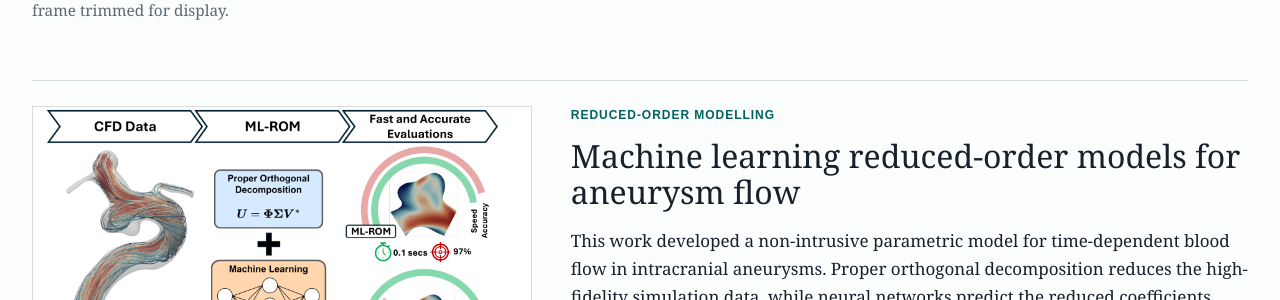
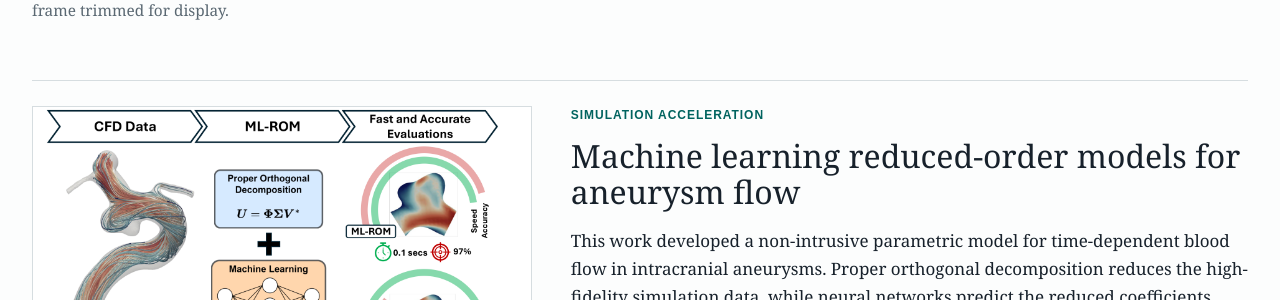
Before and after one commit to michaelmacraild/michaelmacraild.github.io, a Jekyll site: the page built from spotlights.md, in a window 1280 px wide and 900 px high, scrolled down 1013 px. Shown: the part 152-452 px from the top of the window. Built offline with Jekyll 4.4.1, drawn with Linux system fonts in a browser that asks for light colours.

Commit message:
Group the ROM spotlight under simulation acceleration

```diff
--- a/spotlights.md
+++ b/spotlights.md
@@ -29,7 +29,7 @@ permalink: /spotlights/
     <img class="spotlight-figure" src="{{ '/assets/img/rom-cover-graphic.png' | relative_url }}" alt="Machine-learning reduced-order modelling workflow for aneurysm flow simulation">
     <p class="item-meta">Original artwork by Michael MacRaild for <a href="https://doi.org/10.1002/cnm.3848">MacRaild et al. (2024)</a>.</p>
   </div>
-  <div><p class="section-label">Reduced-order modelling</p><h2>Machine learning reduced-order models for aneurysm flow</h2><p>This work developed a non-intrusive parametric model for time-dependent blood flow in intracranial aneurysms. Proper orthogonal decomposition reduces the high-fidelity simulation data, while neural networks predict the reduced coefficients across varying conditions. The best configuration achieved mean test accuracies of 98.6% in the parent vessel and 97.6% in the aneurysm.</p><p><a href="https://doi.org/10.1002/cnm.3848">Read the paper</a></p></div>
+  <div><p class="section-label">Simulation acceleration</p><h2>Machine learning reduced-order models for aneurysm flow</h2><p>This work developed a non-intrusive parametric model for time-dependent blood flow in intracranial aneurysms. Proper orthogonal decomposition reduces the high-fidelity simulation data, while neural networks predict the reduced coefficients across varying conditions. The best configuration achieved mean test accuracies of 98.6% in the parent vessel and 97.6% in the aneurysm.</p><p><a href="https://doi.org/10.1002/cnm.3848">Read the paper</a></p></div>
 </section>
 
 <section class="spotlight-detail">
```
